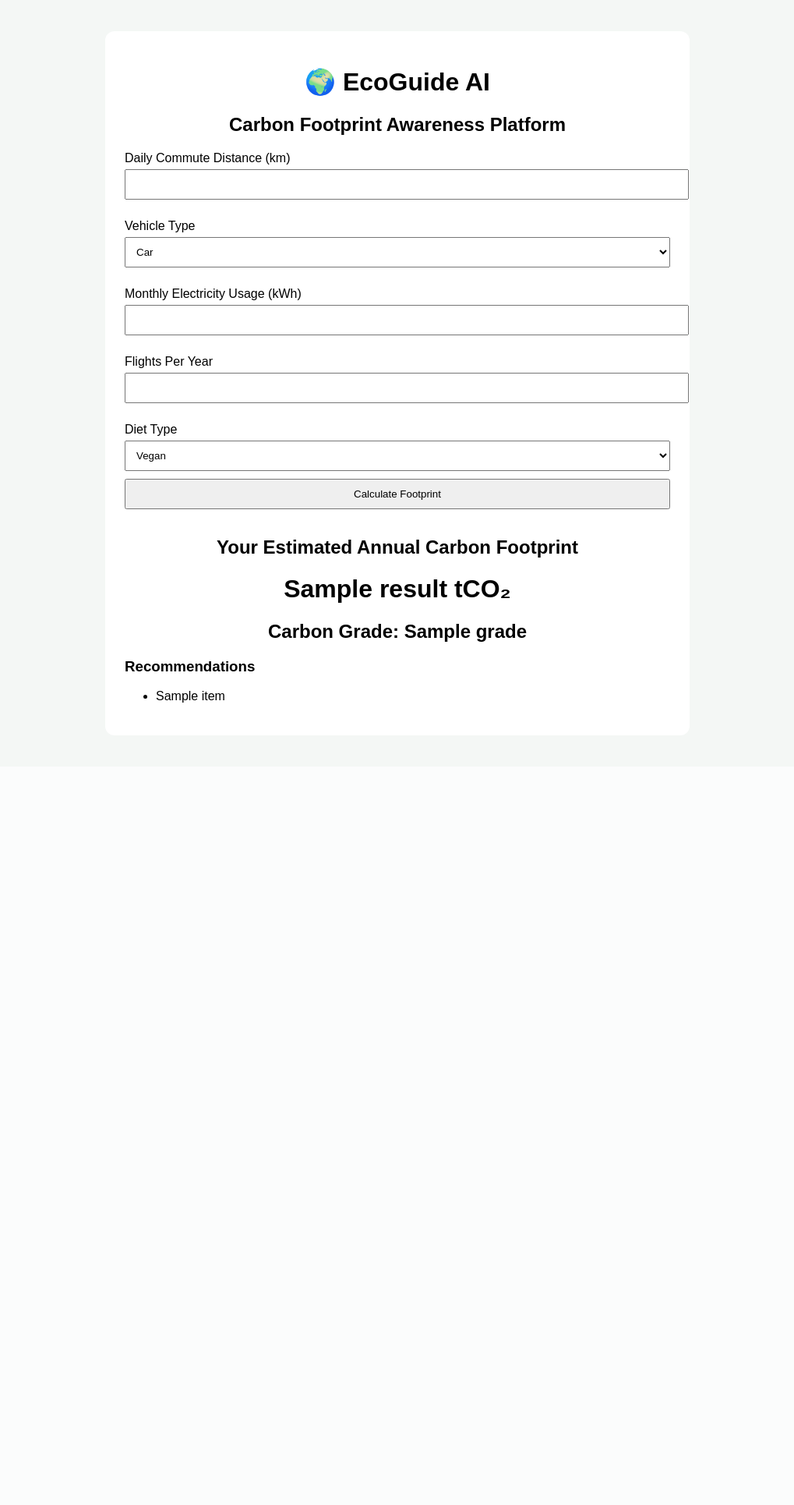
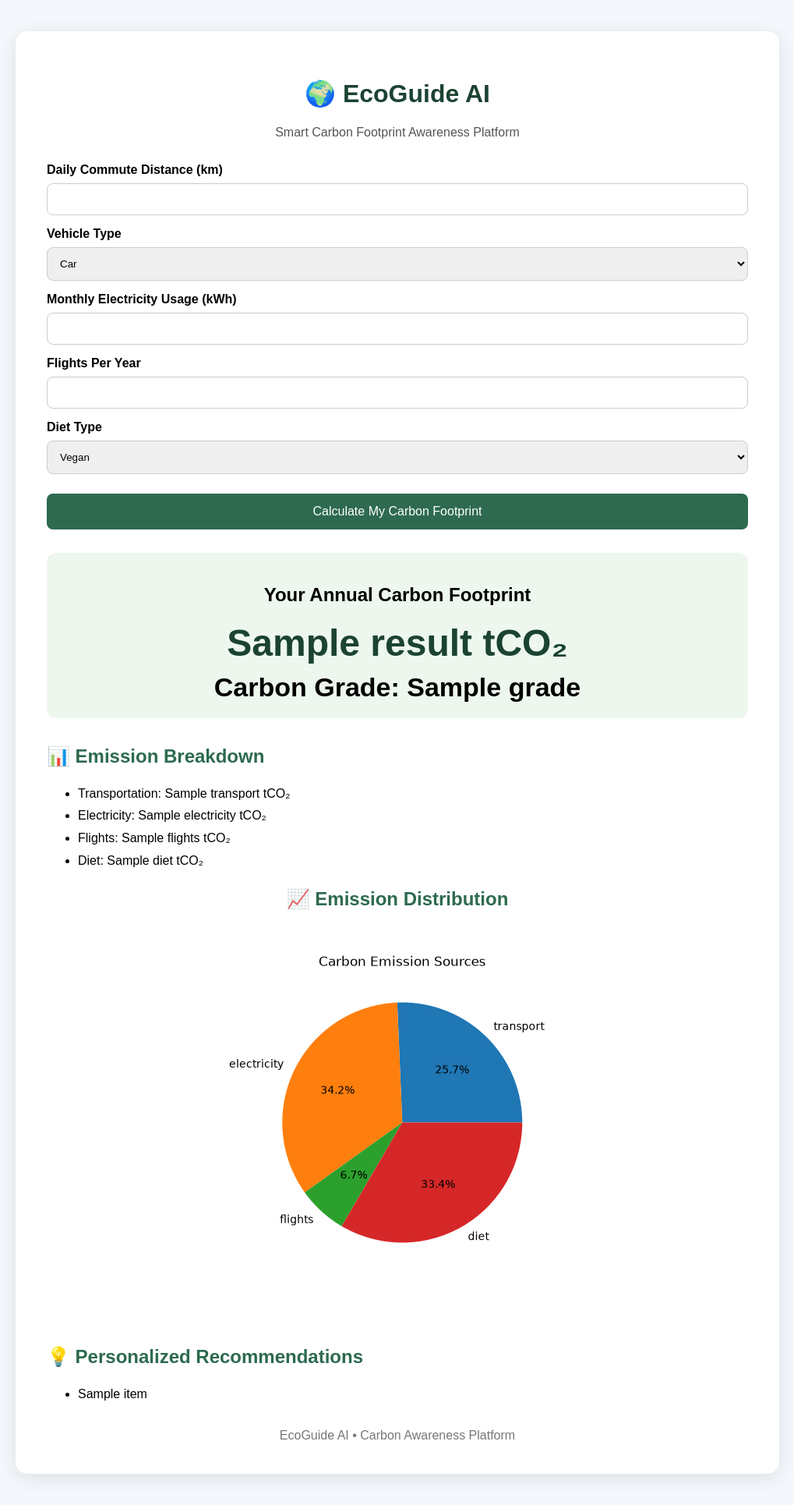
Before and after one commit to mikulmanothaar/eco-guide-ai, a Flask app: template templates/index.html in a window 1280 px wide. Shown: the whole page at 78% size, without its empty margins (130-1149 px from the left). Before the commit the page ends 901 px from the top, so only its background shows below. Run offline with Flask 3, Linux system fonts and the light colour scheme; the template is opened without the code that fills it: most values are stand-ins (such as "Sample title", 1, 10 or a date in 2020).

Commit message:
Professional UI redesign

```diff
--- a/app.py
+++ b/app.py
@@ -1,6 +1,14 @@
 from flask import Flask, render_template, request
 
-from carbon.calculator import total_footprint
+import matplotlib
+matplotlib.use("Agg")
+
+import matplotlib.pyplot as plt
+from carbon.calculator import (
+    total_footprint,
+    emission_breakdown
+)
+
 from carbon.recommendations import get_recommendations
 
 app = Flask(__name__)
@@ -11,6 +19,7 @@ def home():
     result = None
     grade = None
     recommendations = []
+    breakdown = {}
 
     if request.method == "POST":
         data = {
@@ -36,6 +45,21 @@ def home():
         elif result > 2:
             grade = "B"
 
+        breakdown = emission_breakdown(data)
+
+        labels = list(breakdown.keys())
+        sizes = list(breakdown.values())
+
+        plt.figure(figsize=(5, 5))
+        plt.pie(
+            sizes,
+            labels=labels,
+            autopct="%1.1f%%"
+        )
+        plt.title("Carbon Emission Sources")
+        plt.savefig("static/charts/emissions.png")
+        plt.close()
+
         recommendations = get_recommendations(data)
 
     return render_template(
@@ -43,6 +67,7 @@ def home():
         result=result,
         grade=grade,
         recommendations=recommendations,
+        breakdown=breakdown,
     )
 
 
--- a/carbon/calculator.py
+++ b/carbon/calculator.py
@@ -34,3 +34,31 @@ def total_footprint(data):
         + flight_emission(data["flights"])
         + diet_emission(data["diet"])
     )
+def emission_breakdown(data):
+    return {
+        "transport": round(
+            transport_emission(
+                data["distance"],
+                data["vehicle"]
+            ),
+            2
+        ),
+        "electricity": round(
+            electricity_emission(
+                data["electricity"]
+            ),
+            2
+        ),
+        "flights": round(
+            flight_emission(
+                data["flights"]
+            ),
+            2
+        ),
+        "diet": round(
+            diet_emission(
+                data["diet"]
+            ),
+            2
+        ),
+    }
--- a/static/style.css
+++ b/static/style.css
@@ -1,40 +1,106 @@
 body {
     font-family: Arial, sans-serif;
-    background: #f4f7f5;
+    background: #f4f7fb;
     margin: 0;
-    padding: 40px;
+    padding: 0;
 }
 
 .container {
-    max-width: 700px;
-    margin: auto;
+    max-width: 900px;
+    margin: 40px auto;
     background: white;
-    padding: 25px;
+    padding: 40px;
+    border-radius: 15px;
+    box-shadow: 0 5px 25px rgba(0,0,0,0.1);
+}
+
+h1 {
+    text-align: center;
+    color: #1b4332;
+}
+
+.subtitle {
+    text-align: center;
+    color: #555;
+    margin-bottom: 30px;
+}
+
+label {
+    font-weight: bold;
+    display: block;
+    margin-top: 15px;
+}
+
+input,
+select {
+    width: 100%;
+    padding: 12px;
+    margin-top: 8px;
+    border: 1px solid #ccc;
+    border-radius: 8px;
+    box-sizing: border-box;
+}
+
+button {
+    width: 100%;
+    margin-top: 25px;
+    padding: 14px;
+    background: #2d6a4f;
+    color: white;
+    border: none;
+    border-radius: 8px;
+    font-size: 16px;
+    cursor: pointer;
+}
+
+button:hover {
+    background: #1b4332;
+}
+
+.result-card {
+    margin-top: 30px;
+    text-align: center;
+    background: #edf7ed;
+    padding: 20px;
     border-radius: 12px;
 }
 
-h1, h2 {
-    text-align: center;
+.result-value {
+    font-size: 48px;
+    font-weight: bold;
+    color: #1b4332;
 }
 
-label {
-    display: block;
-    margin-top: 15px;
-    margin-bottom: 5px;
+.grade {
+    font-size: 34px;
+    font-weight: bold;
+    margin-top: 10px;
 }
 
-input,
-select,
-button {
-    width: 100%;
-    padding: 10px;
-    margin-bottom: 10px;
+.section {
+    margin-top: 35px;
 }
 
-button {
-    cursor: pointer;
+.section h2 {
+    color: #2d6a4f;
 }
 
-.results {
-    margin-top: 25px;
+.chart {
+    text-align: center;
+    margin-top: 20px;
 }
+
+.chart img {
+    max-width: 500px;
+    width: 100%;
+}
+
+ul {
+    line-height: 1.8;
+}
+
+.footer {
+    text-align: center;
+    color: #777;
+    margin-top: 30px;
+}
--- a/templates/index.html
+++ b/templates/index.html
@@ -4,18 +4,21 @@
     <title>EcoGuide AI</title>
     <link rel="stylesheet" href="{{ url_for('static', filename='style.css') }}">
 </head>
+
 <body>
 
 <div class="container">
 
     <h1>🌍 EcoGuide AI</h1>
 
-<h2>Carbon Footprint Awareness Platform</h2>
+    <p class="subtitle">
+        Smart Carbon Footprint Awareness Platform
+    </p>
 
     <form method="POST">
 
         <label>Daily Commute Distance (km)</label>
-<input type="number" name="distance" required>
+        <input type="number" step="0.1" name="distance" required>
 
         <label>Vehicle Type</label>
         <select name="vehicle">
@@ -26,7 +29,7 @@
         </select>
 
         <label>Monthly Electricity Usage (kWh)</label>
-<input type="number" name="electricity" required>
+        <input type="number" step="0.1" name="electricity" required>
 
         <label>Flights Per Year</label>
         <input type="number" name="flights" required>
@@ -35,23 +38,55 @@
         <select name="diet">
             <option value="vegan">Vegan</option>
             <option value="vegetarian">Vegetarian</option>
-    <option value="nonveg">Non Vegetarian</option>
+            <option value="nonveg">Non-Vegetarian</option>
         </select>
 
-<button type="submit">Calculate Footprint</button>
+        <button type="submit">
+            Calculate My Carbon Footprint
+        </button>
 
     </form>
 
-{% if result is not none %}
+    {% if result %}
 
-<div class="results">
+    <div class="result-card">
 
-<h2>Your Estimated Annual Carbon Footprint</h2>
+        <h2>Your Annual Carbon Footprint</h2>
 
-<h1>{{ result }} tCO₂</h1>
-<h2>Carbon Grade: {{ grade }}</h2>
+        <div class="result-value">
+            {{ result }} tCO₂
+        </div>
 
-<h3>Recommendations</h3>
+        <div class="grade">
+            Carbon Grade: {{ grade }}
+        </div>
+
+    </div>
+
+    <div class="section">
+
+        <h2>📊 Emission Breakdown</h2>
+
+        <ul>
+            <li>Transportation: {{ breakdown.transport }} tCO₂</li>
+            <li>Electricity: {{ breakdown.electricity }} tCO₂</li>
+            <li>Flights: {{ breakdown.flights }} tCO₂</li>
+            <li>Diet: {{ breakdown.diet }} tCO₂</li>
+        </ul>
+
+    </div>
+
+    <div class="section chart">
+
+        <h2>📈 Emission Distribution</h2>
+
+        <img src="{{ url_for('static', filename='charts/emissions.png') }}">
+
+    </div>
+
+    <div class="section">
+
+        <h2>💡 Personalized Recommendations</h2>
 
         <ul>
             {% for item in recommendations %}
@@ -63,6 +98,10 @@
 
     {% endif %}
 
+    <div class="footer">
+        EcoGuide AI • Carbon Awareness Platform
+    </div>
+
 </div>
 
 </body>
```
Also changed, not shown: requirements.txt (+10 -0 lines), static/charts/emissions.png (added). Lines whose indentation alone changed are shown as unchanged.
